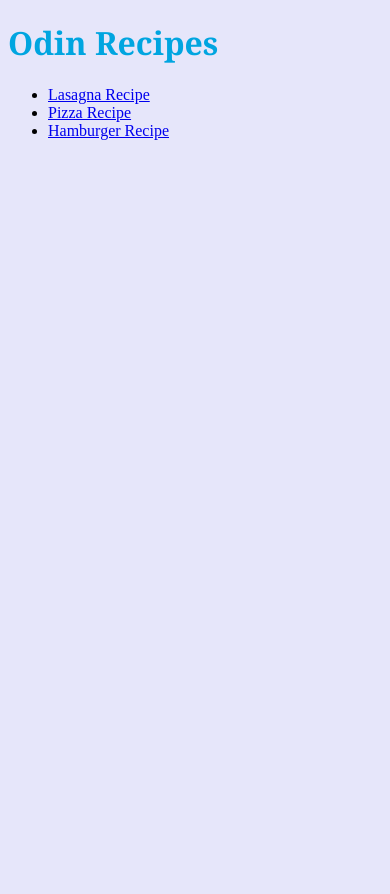
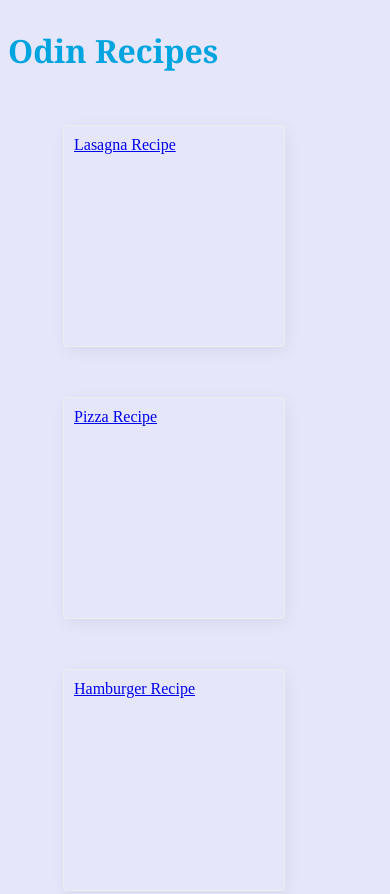
Before and after one commit to jalamb5/odin-recipes, a plain HTML site: page index.html in a window 390 px wide. Before the commit the page ends 844 px from the top, so only its background shows below. Drawn offline with Linux system fonts and the light colour scheme.

Commit message:
Added flex boxes

```diff
--- a/index.html
+++ b/index.html
@@ -7,12 +7,13 @@
     </head>
     <body>
         <h1>Odin Recipes</h1>
-        <ul>
-            <li><a href="./recipes/lasagna.html">Lasagna Recipe</a></li>
-            <li><a href="./recipes/pizza.html">Pizza Recipe</a></li>
-            <li><a href="./recipes/hamburger.html">Hamburger Recipe</a></li>
 
+    <div class="content">
+        <ul class="recipes">
+            <li class="card"><a href="./recipes/lasagna.html">Lasagna Recipe</a></li>
+            <li class="card"><a href="./recipes/pizza.html">Pizza Recipe</a></li>
+            <li class="card"><a href="./recipes/hamburger.html">Hamburger Recipe</a></li>
         </ul>
-
+    </div>
     </body>
 </html>
--- a/style.css
+++ b/style.css
@@ -1,5 +1,10 @@
 html {
     background-color: #e6e6fa;
+}
+
+body {
+    display: flex;
+    flex-direction: column;
 }
 
 h1 {
@@ -15,3 +20,24 @@ img {
     width: 200px;
     height: auto;
 }
+
+.content {
+    display: flex;
+}
+
+.recipes {
+    display: flex;
+    gap: 20px;
+    flex-wrap: wrap;
+}
+
+.card {
+    list-style: none;
+    border: 1px solid #eee;
+    box-shadow: 2px 4px 16px rgba(0,0,0,.06);
+    border-radius: 4px;
+    width: 200px;
+    height: 200px;
+    padding: 10px;
+    margin: 15px;
+}
```
